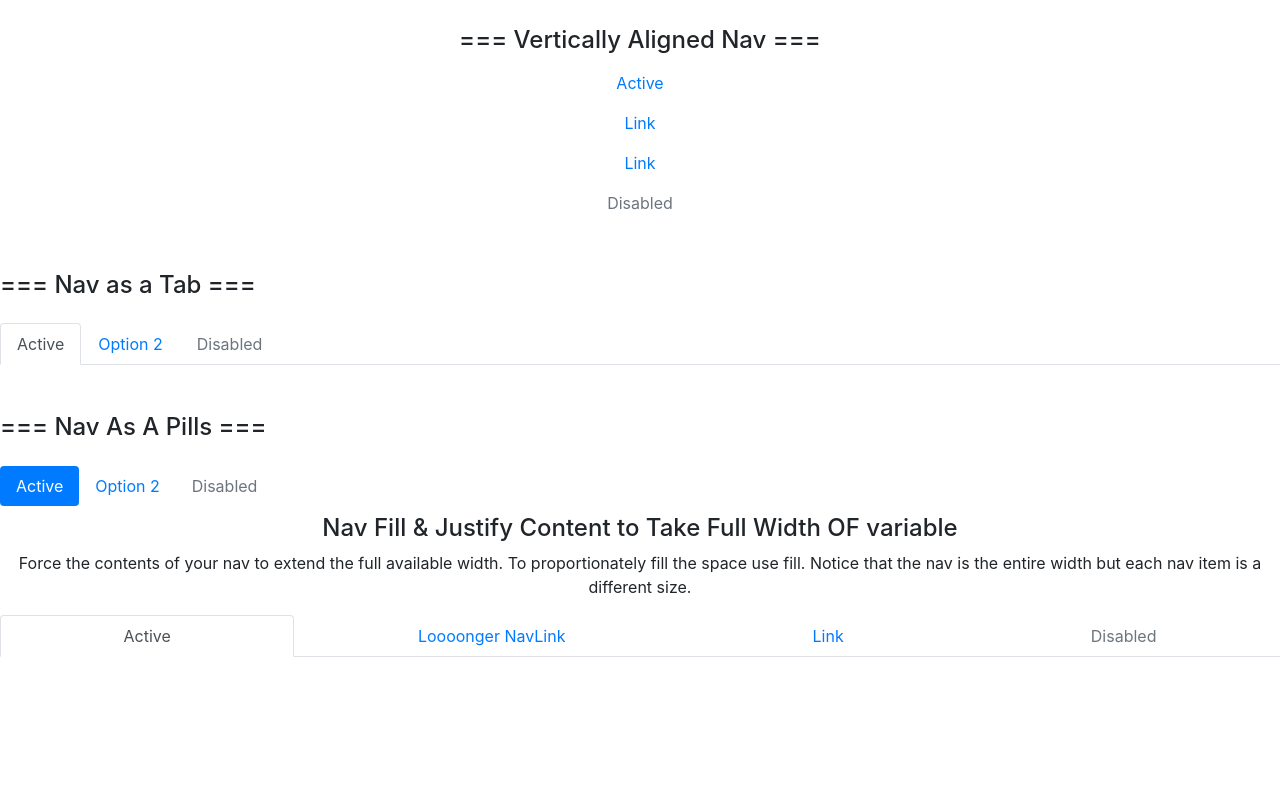
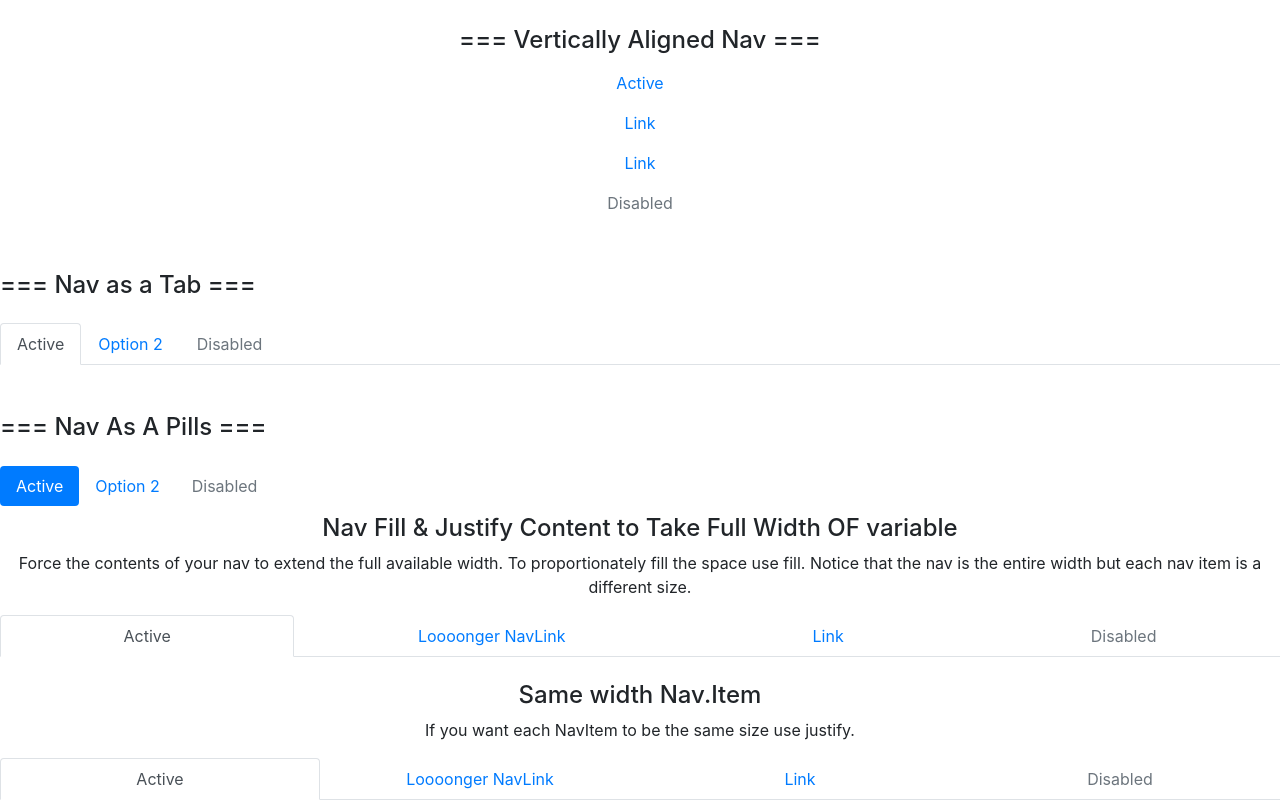
Before and after one commit to Khwajapasha/Boosrtrap-Practice, a React (Create React App) app: page / in a window 1280 px wide. Shown: the part 997-1797 px from the top of the page. Before the commit the page ends 1654 px from the top, so only its background shows below. Built offline with nearby package versions, Linux system fonts and the light colour scheme.

Commit message:
Same width Nav.Item

```diff
--- a/src/Component/MainBodySection/NavsComponent/AllNavs.jsx
+++ b/src/Component/MainBodySection/NavsComponent/AllNavs.jsx
@@ -6,6 +6,7 @@ import { NavVerticalAlignment } from "./NavVerticalAlignment";
 import { NavAsTab } from "./NavAsTab";
 import { NavAsPills } from "./NavAsPills";
 import { NavFillAndJustifyContentVariable } from "./NavFillAndJustifyContentVariable";
+import { NavSameWidthItem } from "./NavSameWidthItem";
 
 export const AllNavs = () => {
   return (
@@ -17,6 +18,7 @@ export const AllNavs = () => {
       <NavAsTab />
       <NavAsPills />
       <NavFillAndJustifyContentVariable />
+      <NavSameWidthItem />
     </div>
   );
 };
--- /dev/null
+++ b/src/Component/MainBodySection/NavsComponent/NavSameWidthItem.jsx
@@ -0,0 +1,27 @@
+import React from "react";
+import { Nav } from "react-bootstrap";
+export const NavSameWidthItem = () => {
+  return (
+    <div>
+      <br />
+      <h4>Same width Nav.Item</h4>
+      <p>If you want each NavItem to be the same size use justify.</p>
+      <Nav justify variant="tabs" defaultActiveKey="/home">
+        <Nav.Item>
+          <Nav.Link href="/home">Active</Nav.Link>
+        </Nav.Item>
+        <Nav.Item>
+          <Nav.Link eventKey="link-1">Loooonger NavLink</Nav.Link>
+        </Nav.Item>
+        <Nav.Item>
+          <Nav.Link eventKey="link-2">Link</Nav.Link>
+        </Nav.Item>
+        <Nav.Item>
+          <Nav.Link eventKey="disabled" disabled>
+            Disabled
+          </Nav.Link>
+        </Nav.Item>
+      </Nav>
+    </div>
+  );
+};
```
